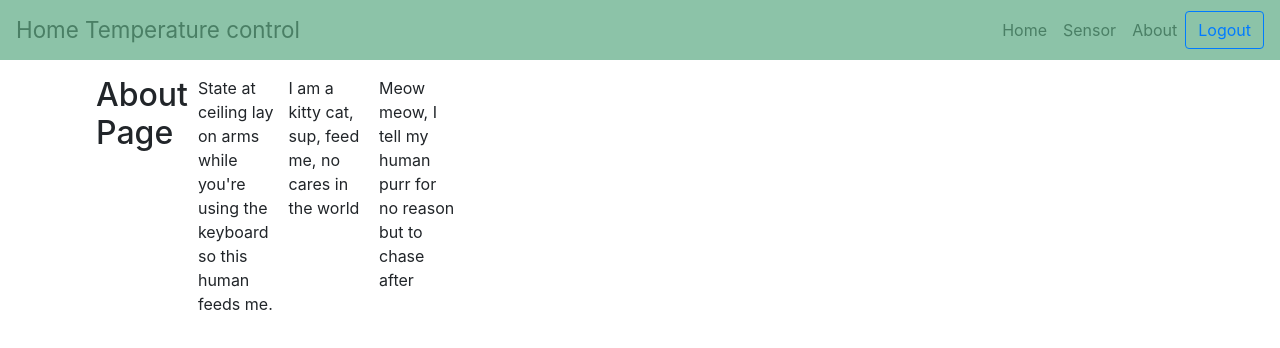
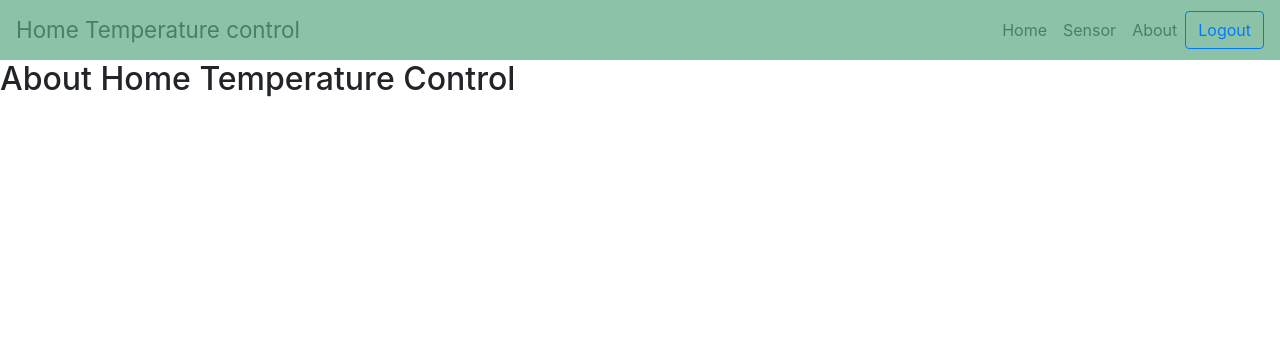
Before and after one commit to VoidMats/SmartHomeControl_UI, a React (Create React App) app in the folder temp_app/: page /about in a window 1280 px wide. Both pictures are taken after typing "Sample", "Sample123" into the empty fields and a click on the button "Login". Shown: the top 348 px of the page. Built offline with nearby package versions, Linux system fonts and the light colour scheme; no server answers.

Commit message:
Adding about page

```diff
--- a/temp_app/src/App.js
+++ b/temp_app/src/App.js
@@ -8,7 +8,7 @@ import NavigationBar from './components/NavigationBar';
 import Home from './pages/Home';
 import Login from './pages/Login';
 import Sensor from './pages/Sensor';
-import { About } from './pages/About';
+import About from './pages/About';
 import { Nomatch } from './pages/Nomatch';
 import ErrorBoundary from './components/ErrorBoundary';
 //import API from './classes/API.js';
@@ -71,7 +71,8 @@ export default class App extends Component {
           <Switch>
             <Route exact path="/" render={(props) =>
               <Home {...props} stateLogin={this.state.loggedIn} />} />
-            <Route path="/about" component={About} />
+            <Route path="/about" render={(props) =>
+              <About {...props} stateLogin={this.state.loggedIn} />} />
             <Route path="/sensor" render={(props) =>
               <Sensor {...props} stateLogin={this.state.loggedIn} />} />
             <Route component={Nomatch} />
--- a/temp_app/src/pages/About.js
+++ b/temp_app/src/pages/About.js
@@ -1,22 +1,63 @@
 
-import React from 'react';
+import React, { Component } from 'react';
 import styled from 'styled-components';
 
-const GridWrapper = styled.div`
-    display: grid;
-    grid-gap: 10px;
-    margin-top: 1em;
-    margin-left: 6em;
-    margin-right: 6em;
-    grid-template-columns: repeat(12, 1fr);
-    grid-auto-rows: minmax(25px, auto);
+const AboutStyle = styled.div`
+
 `;
 
-export const About = () => (
-    <GridWrapper>
-        <h2>About Page</h2>
-        <p>State at ceiling lay on arms while you're using the keyboard so this human feeds me.</p>
-        <p>I am a kitty cat, sup, feed me, no cares in the world</p>
-        <p>Meow meow, I tell my human purr for no reason but to chase after</p>
-    </GridWrapper>
-)
+export default class About extends Component {
+
+    constructor(props) {
+        super(props);
+
+        this.mounted = false;
+
+        this.state = {
+            loggedIn: 0
+        }
+    }
+
+    componentDidMount() {
+        this.mounted = true;
+    }
+
+    componentWillMount() {
+        this.mounted = false;
+    }
+
+    componentDidUpdate(prevProps, prevState) {
+        if (this.props !== undefined) {
+            if (this.props.stateLogin !== prevProps.stateLogin) {
+                this.setState({
+                    loggedIn: this.props.stateLogin
+                })
+            }
+        }
+    }
+
+    render() {
+        const isLoggedIn = this.state.loggedIn
+        let about;
+        if (isLoggedIn === 1) {
+            about = (
+                <AboutStyle>
+                <div className="about-container">
+                    <h2 className="about-title">About Home Temperature Control</h2>
+
+                </div>
+                </AboutStyle>
+            )
+        } else {
+            about = (
+                <div className="about-container"></div>
+            )
+        }
+        // Render the page
+        return (
+            <div>
+                {about}
+            </div>
+        )
+    }
+}
```
